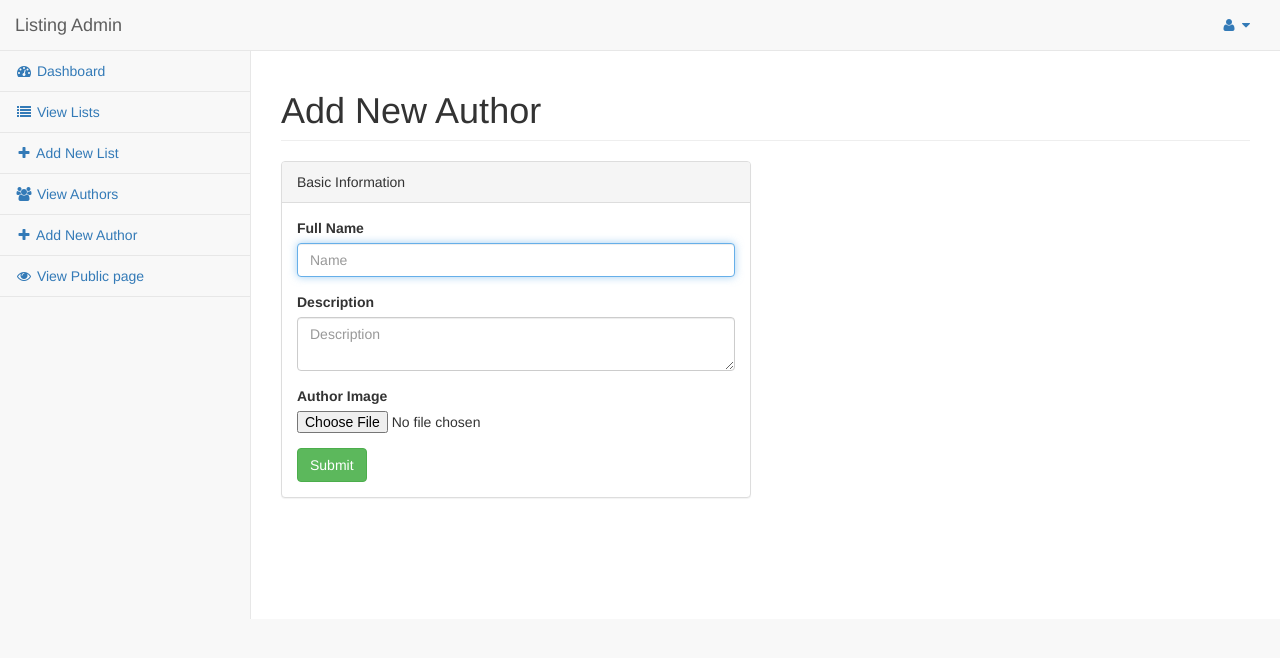
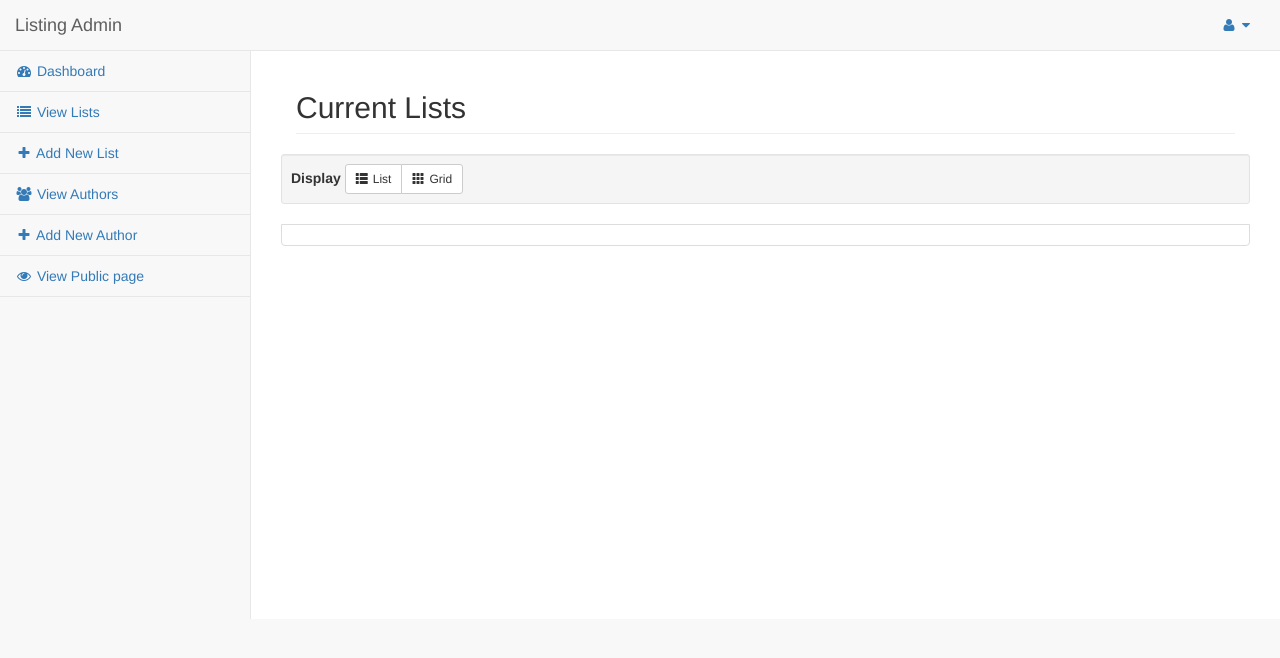
Before and after one commit to SurfEdge/video-listing-platform, a CodeIgniter app: page /video-listing-platform/index.php/author/index in a window 1280 px wide. Shown: the top 658 px of the page. Run offline with CodeIgniter, Linux system fonts and the light colour scheme; data that the repository does not hold is empty; some libraries are stand-ins or nearby versions.

Commit message:
add view all authors page

```diff
--- a/application/controllers/Author.php
+++ b/application/controllers/Author.php
@@ -12,8 +12,7 @@ class Author extends CI_Controller {
     }
 
     public function index() {
-    	$data  = array('title' => "Login" );
-		$this->load->view('add_author',$data);
+    	$this->view_all();
     }
 
     public function add() {
@@ -27,7 +26,7 @@ class Author extends CI_Controller {
 
     if ($this->form_validation->run() === FALSE) {
         $data  = array('title' => "Login" );
-		$this->load->view('add_author',$data);
+		$this->load->view('author/add',$data);
     }
     else {
     	$config['upload_path']          = './uploads/authors';
@@ -37,26 +36,27 @@ class Author extends CI_Controller {
         if ( ! $this->upload->do_upload('image')) {
             $error = array('error' => $this->upload->display_errors());
             print_r($error);
-            $this->load->view('add_author', $error);
+            $this->load->view('author/add', $error);
         }
         else {
             $data = array('upload_data' => $this->upload->data());
             $image = $data["upload_data"]["file_name"];
-        	$this->author_model->add_author($image);
-        	$data  = array('title' => "Login" );
-			$this->load->view('add_author',$data);
-    	}
-	}
+        		$this->author_model->add_author($image);
+        		$data  = array('title' => "Login" );
+						$this->load->view('author/add',$data);
+    		}
+			}
     }
+
     public function view_all() {
         $data  = array('title' => "View all authors" );
         $data['author'] = $this->author_model->get_authors();
-        $this->load->view('view_author_test',$data);
+        $this->load->view('author/all',$data);
     }
 
     public function view($id = 0) {
         $data  = array('title' => "View all authors" );
         $data['author'] = $this->author_model->get($id);
-        $this->load->view('view_author_test',$data);
+        $this->load->view('author/all',$data);
     }
 }
--- /dev/null
+++ b/application/views/author/all.php
@@ -0,0 +1,120 @@
+<?php defined( 'BASEPATH') OR exit( 'No direct script access allowed'); ?>
+
+<?php $this->load->view('template/head.php'); ?>
+<style>
+.glyphicon { margin-right:5px; }
+.thumbnail
+{
+    margin-bottom: 20px;
+    padding: 0px;
+    -webkit-border-radius: 0px;
+    -moz-border-radius: 0px;
+    border-radius: 0px;
+}
+.item.list-group-item
+{
+    float: none;
+    width: 100%;
+    background-color: #fff;
+    margin-bottom: 10px;
+}
+.item.list-group-item:nth-of-type(odd):hover,.item.list-group-item:hover
+{
+    background: #428bca;
+}
+
+.item.list-group-item .list-group-image
+{
+    margin-right: 10px;
+}
+.item.list-group-item .thumbnail
+{
+    margin-bottom: 0px;
+}
+.item.list-group-item.caption
+{
+    padding: 9px 9px 0px 9px;
+}
+.row
+{
+  margin-left: auto;
+  margin-right: auto;
+}
+.item.list-group-item:nth-of-type(odd)
+{
+    background: #eeeeee;
+}
+
+.item.list-group-item:before, .item.list-group-item:after
+{
+    display: table;
+    content: " ";
+}
+
+.item.list-group-item img
+{
+    position: relative;
+    float: left;
+    width: 400px;
+    height: 250px;
+}
+.item img
+{
+    position: relative;
+    width: 400px;
+    height: 250px;
+}
+.item.list-group-item:after
+{
+    clear: both;
+}
+.list-group-item-text
+{
+    margin: 0 0 11px;
+}
+</style>
+<div id="wrapper">
+
+    <?php $this->load->view('template/sidebar.php'); ?>
+
+    <div id="page-wrapper">
+        <div class="row">
+            <div class="col-lg-12">
+                <h2 class="page-header">Current Lists</h2>
+            </div>
+            <!-- /.col-lg-12 -->
+        </div>
+        <!-- /.row -->
+        <div class="well well-sm">
+            <strong>Display</strong>
+            <div class="btn-group">
+                <a href="#" id="list" class="btn btn-default btn-sm"><span class="glyphicon glyphicon-th-list">
+                </span>List</a> <a href="#" id="grid" class="btn btn-default btn-sm"><span
+                    class="glyphicon glyphicon-th"></span>Grid</a>
+            </div>
+        </div>
+        <div id="products" class="row list-group list-group-item">
+          <?php
+              foreach ($author as $single_author) {
+                echo "<div class=\"item list-group-item col-xs-4 col-lg-4\">";
+                echo "<div class=\"thumbnail\">";
+                echo "<img class=\"group list-group-image\" src=\"".base_url('./uploads/authors/'.$single_author->image)."\" alt=\"\" />";
+                echo "<div class=\"caption row\">";
+                echo "<h4 class=\"group inner list-group-item-heading\">".$single_author->name."</h4>";
+                echo "<p class=\"group inner list-group-item-text\">".$single_author->description."</p>";
+                echo "</div></div></div>";
+              }
+          ?>
+          </div>
+        <!-- /.row -->
+    </div>
+    <!-- /#page-wrapper -->
+</div>
+<!-- /#wrapper -->
+<?php $this->load->view('template/footer_scripts.php'); ?>
+<script>
+$(document).ready(function() {
+    $('#list').click(function(event){event.preventDefault();$('#products .item').addClass('list-group-item');});
+    $('#grid').click(function(event){event.preventDefault();$('#products .item').removeClass('list-group-item');$('#products .item').addClass('grid-group-item');});
+});
+</script>
--- a/application/views/dashboard_index.php
+++ b/application/views/dashboard_index.php
@@ -30,7 +30,7 @@ defined('BASEPATH') OR exit('No direct script access allowed');
                                 </div>
                             </div>
                         </div>
-                        <a href="#">
+                        <a href="author">
                             <div class="panel-footer">
                                 <span class="pull-left">View Details</span>
                                 <span class="pull-right"><i class="fa fa-arrow-circle-right"></i></span>
--- a/application/views/template/sidebar.php
+++ b/application/views/template/sidebar.php
@@ -42,10 +42,10 @@
                             <a href="index.html"><i class="fa fa-plus fa-fw"></i> Add New List</a>
                         </li>
                          <li>
-                            <a href="author/view_all"><i class="fa fa-users fa-fw"></i> View Authors</a>
+                            <a href="author"><i class="fa fa-users fa-fw"></i> View Authors</a>
                         </li>
                          <li>
-                            <a href="author"><i class="fa fa-plus fa-fw"></i> Add New Author</a>
+                            <a href="author/add"><i class="fa fa-plus fa-fw"></i> Add New Author</a>
                         </li>
                         <li>
                             <a href="index.html"><i class="fa fa-eye fa-fw"></i> View Public page</a>
```
Also changed, not shown: application/views/author/add.php (renamed from application/views/add_author.php).
